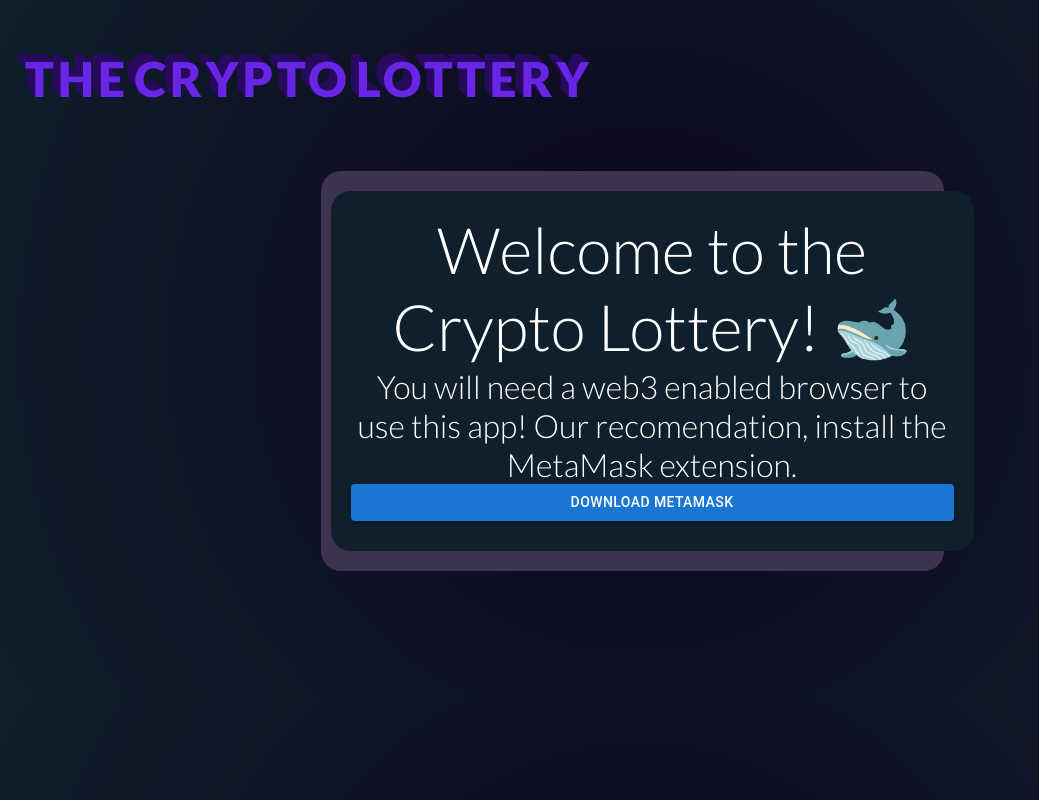
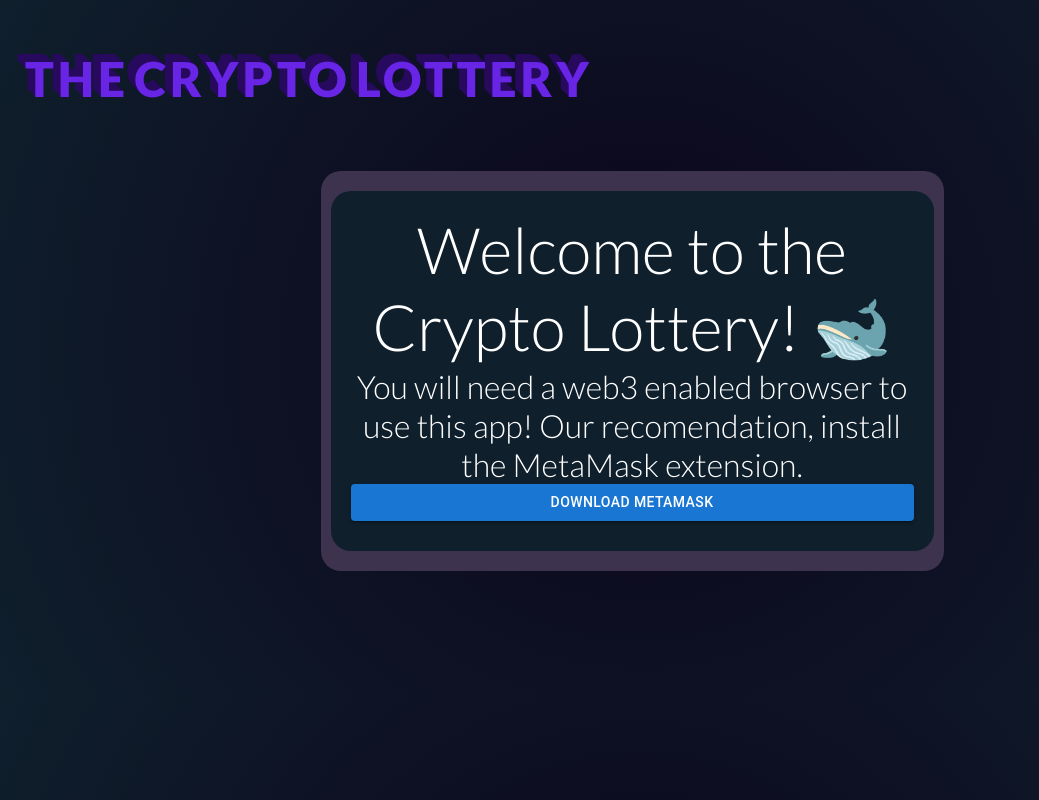
Before and after one commit to chrislikescode/MakeAWhale, a React (Create React App) app: page / in a window 1280 px wide. Shown: the whole page, without its empty margins (0-1039 px from the left). Built offline with nearby package versions, Linux system fonts and the light colour scheme; the HTML template or start-up script is replaced by a standard one.

Commit message:
adding more styles to NoWeb3JS

```diff
--- a/src/App.css
+++ b/src/App.css
@@ -330,7 +330,6 @@ li {
 /* No Web3 Components */
 #NoWeb3Div {
   flex-direction: column;
-  width: 100%;
   background-color: rgb(15, 31, 44);
   padding: 20px;
   padding-bottom: 20px;
```
